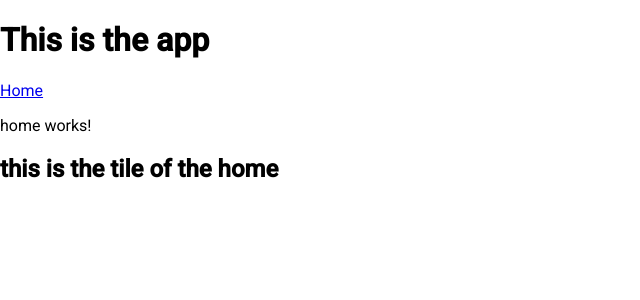
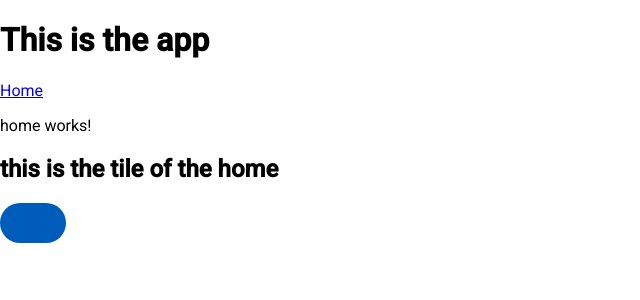
Before and after one commit to casparemiljensen/competex-frontend, an Angular app in the folder CompeteX/: page /home in a window 1280 px wide. Shown: the top 300 px of the page, without its empty margins (0-640 px from the left). Built offline with nearby package versions, Linux system fonts and the light colour scheme.

Commit message:
button and example of implementation
Created button.

```diff
--- a/CompeteX/angular.json
+++ b/CompeteX/angular.json
@@ -96,6 +96,7 @@
               }
             ],
             "styles": [
+              "@angular/material/prebuilt-themes/azure-blue.css",
               "src/styles.css"
             ],
             "scripts": []
--- a/CompeteX/src/app/app.module.ts
+++ b/CompeteX/src/app/app.module.ts
@@ -6,6 +6,8 @@ import { AppComponent } from './app.component';
 import { HomeComponent } from './home/home.component';
 import { provideAnimationsAsync } from '@angular/platform-browser/animations/async';
 import { ButtonComponent } from './basic-components/button/button.component';
+import { MatIconModule } from '@angular/material/icon';
+import { MatButtonModule } from '@angular/material/button';
 
 @NgModule({
   declarations: [
@@ -15,7 +17,9 @@ import { ButtonComponent } from './basic-components/button/button.component';
   ],
   imports: [
     BrowserModule,
-    AppRoutingModule
+    AppRoutingModule,
+    MatIconModule,
+    MatButtonModule
   ],
   providers: [
     provideAnimationsAsync()
--- a/CompeteX/src/app/basic-components/button/button.component.html
+++ b/CompeteX/src/app/basic-components/button/button.component.html
@@ -1 +1,7 @@
-<p>button works!</p>
+  <button mat-flat-button (click)="onClick()" [disabled]="disabled">
+    <mat-icon *ngIf="icon">{{ icon }}</mat-icon>
+    <ng-container *ngIf="label; else noTitle">
+      {{ label }}
+    </ng-container>
+    <ng-template #noTitle></ng-template>
+  </button>
--- a/CompeteX/src/app/basic-components/button/button.component.ts
+++ b/CompeteX/src/app/basic-components/button/button.component.ts
@@ -1,10 +1,18 @@
-import { Component } from '@angular/core';
+import { Component, Input, Output, EventEmitter } from '@angular/core';
 
 @Component({
   selector: 'app-button',
   templateUrl: './button.component.html',
-  styleUrl: './button.component.css'
+  styleUrls: ['./button.component.css']
 })
 export class ButtonComponent {
+  @Input() label: string = '';     // Button title
+  @Input() icon: string = '';      // Material icon name (e.g., 'check')
+  @Input() disabled: boolean = false;  // Button disabled state
 
+  @Output() buttonClick = new EventEmitter<void>();  // Output event for click
+
+  onClick() {
+    this.buttonClick.emit();  // Emit the click event when button is clicked
+  }
 }
--- a/CompeteX/src/app/home/home.component.html
+++ b/CompeteX/src/app/home/home.component.html
@@ -1,2 +1,7 @@
 <p>home works!</p>
 <h2>{{title}}</h2>
+<app-button
+  title="CLICK ME"
+  icon="plus"
+  (buttonClick)="testButtonClick()">
+</app-button>
--- a/CompeteX/src/app/home/home.component.ts
+++ b/CompeteX/src/app/home/home.component.ts
@@ -7,4 +7,8 @@ import { Component } from '@angular/core';
 })
 export class HomeComponent {
   title = "this is the tile of the home"
+  testButtonClick() {
+    console.log('Button clicked!');
+    alert('Button click event triggered!');  // You can also trigger any other logic here
+  }
 }
```
